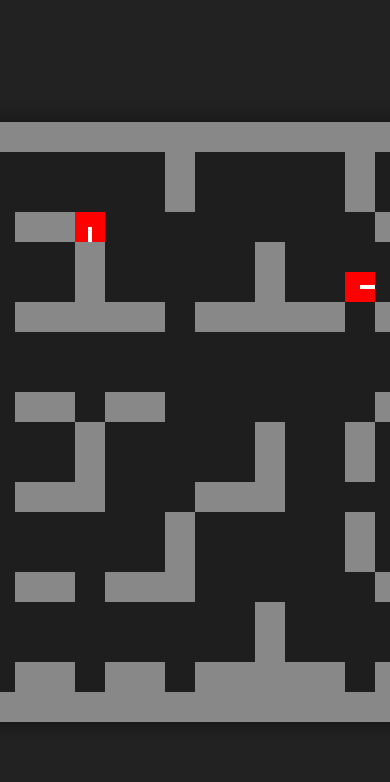
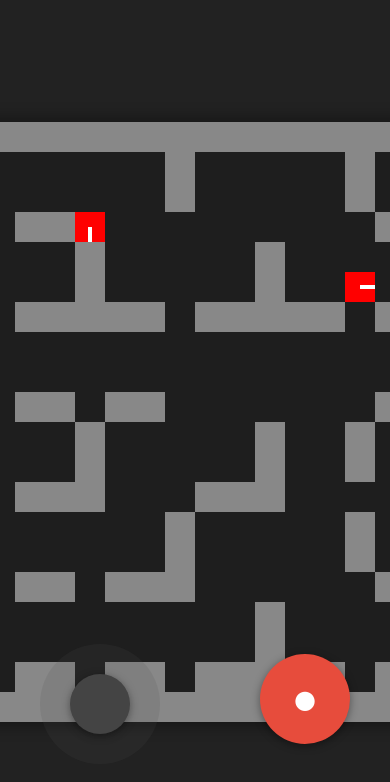
Before and after one commit to Mukumays/tank-game, a plain HTML site: page docs/index.html in a window 390 px wide. Shown: the top 782 px of the page. Drawn offline with Linux system fonts and the light colour scheme.

Commit message:
fix: переместил подключение game.js в конец body для корректной работы мобильного управления

```diff
--- a/docs/index.html
+++ b/docs/index.html
@@ -150,11 +150,17 @@
 </head>
 <body>
     <canvas id="game" width="800" height="600"></canvas>
-    <script src="game.js"></script>
+    <div id="mobile-joystick-container">
+      <div id="joystick">
+        <div id="joystick-knob"></div>
+      </div>
+      <div id="fire-btn">●</div>
+    </div>
     <!-- Game over buttons (hidden by default) -->
     <div id="game-over-buttons" style="display:none;">
         <button id="btn-restart">Restart</button>
         <button id="btn-exit">Exit</button>
     </div>
+    <script src="game.js"></script>
 </body>
 </html>
```
